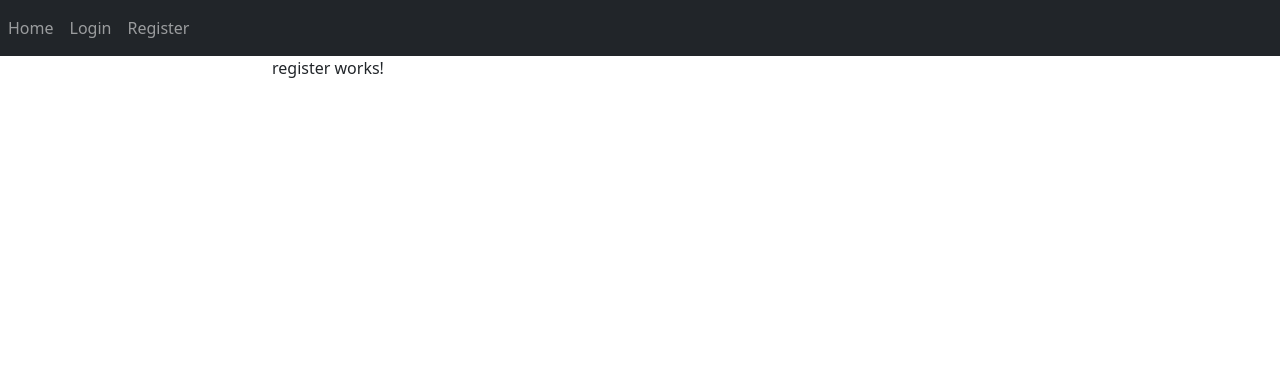
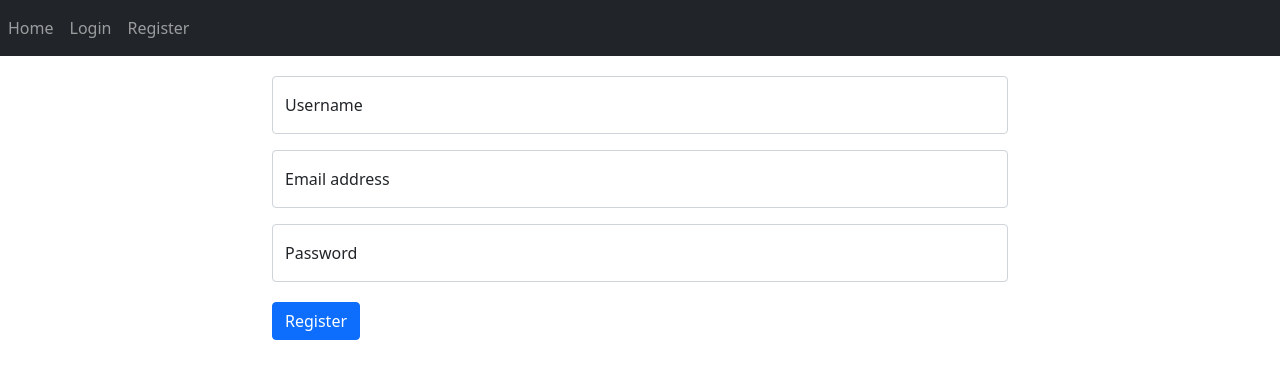
Before and after one commit to Pharnassus/AngularLibriAutori, an Angular app in the folder LibriAutoriV1/: page /register in a window 1280 px wide. Shown: the top 378 px of the page. Built offline with nearby package versions, Linux system fonts and the light colour scheme.

Commit message:
test generazione app-module-routing.ts

```diff
--- a/LibriAutoriV1/src/app/app.component.ts
+++ b/LibriAutoriV1/src/app/app.component.ts
@@ -1,5 +1,6 @@
 import { Component } from '@angular/core';
 
+// IMPORT PER IL JSON
 // import users from '../assets/users.json';
 
 @Component({
--- a/LibriAutoriV1/src/app/login/login.component.html
+++ b/LibriAutoriV1/src/app/login/login.component.html
@@ -10,4 +10,4 @@
   <input type="password" class="form-control" id="floatingPassword" placeholder="Password">
   <label for="floatingPassword">Password</label>
 </div>
-<button type="button" class="btn btn-primary">Login</button>
+<button type="button" class="btn btn-primary" (click)="submit()">Login</button>
--- a/LibriAutoriV1/src/app/register/register.component.html
+++ b/LibriAutoriV1/src/app/register/register.component.html
@@ -1,3 +1,13 @@
-<p>
-  register works!
-</p>
+<div class="form-floating mb-3">
+  <input type="text" class="form-control" id="floatingInput" placeholder="username">
+  <label for="floatingInput">Username</label>
+</div>
+<div class="form-floating mb-3">
+  <input type="email" class="form-control" id="floatingInput" placeholder="name@example.com">
+  <label for="floatingInput">Email address</label>
+</div>
+<div class="form-floating">
+  <input type="password" class="form-control" id="floatingPassword" placeholder="Password">
+  <label for="floatingPassword">Password</label>
+</div>
+<button type="button" class="btn btn-primary" (click)="submit()">Register</button>
--- a/LibriAutoriV1/src/app/register/register.component.scss
+++ b/LibriAutoriV1/src/app/register/register.component.scss
@@ -0,0 +1,7 @@
+div:first-of-type {
+  margin-top: 20px;
+}
+
+button{
+  margin-top: 20px
+}
```
Also changed, not shown: LibriAutoriV1/src/app/login/login.component.ts (+18 -0 lines).
